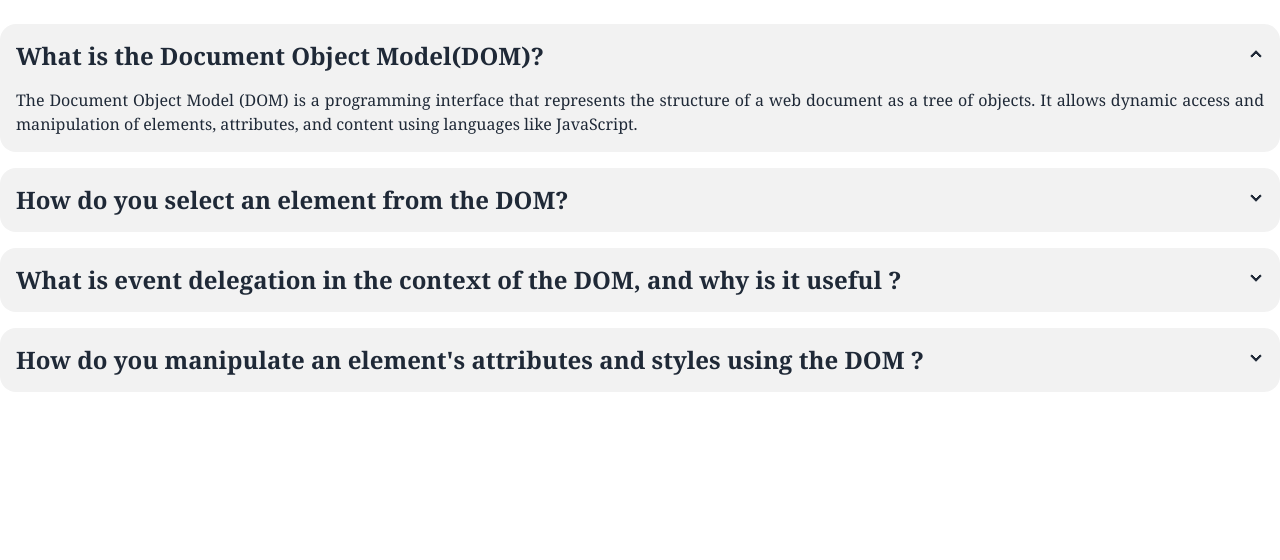
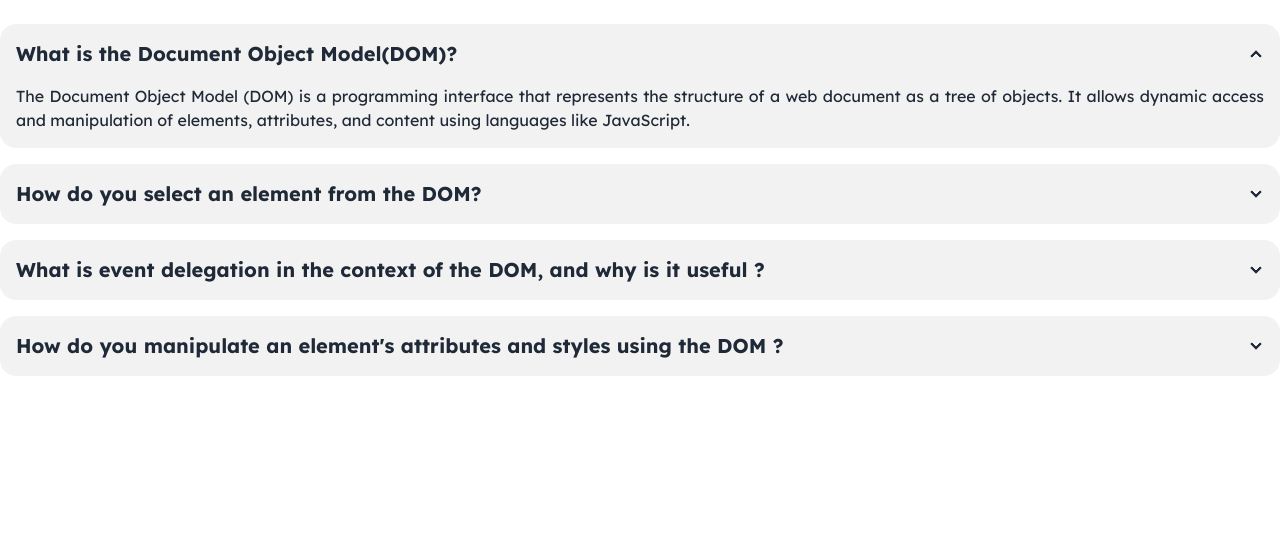
Before and after one commit to rajeshbd99/Donation_Site, a plain HTML site: page blog.html in a window 1280 px wide. Shown: the part 240-800 px from the top of the page. Drawn offline with nearby package versions, Linux system fonts and the light colour scheme.

Commit message:
change in blog and index file

```diff
--- a/blog.html
+++ b/blog.html
@@ -5,12 +5,25 @@
     <meta charset="UTF-8">
     <meta name="viewport" content="width=device-width, initial-scale=1.0">
     <title>Blog Page</title>
+    <!-- Google Font -->
+    <link rel="preconnect" href="https://fonts.googleapis.com">
+    <link rel="preconnect" href="https://fonts.gstatic.com" crossorigin>
+    <link href="https://fonts.googleapis.com/css2?family=Lexend:wght@100..900&display=swap" rel="stylesheet">
+
     <!-- DaisyUI -->
     <link href="https://cdn.jsdelivr.net/npm/daisyui@4.12.10/dist/full.min.css" rel="stylesheet" type="text/css" />
     <script src="https://cdn.tailwindcss.com"></script>
+
+    <style>
+        .lexend{
+            font-family: "Lexend", sans-serif;
+            font-optical-sizing: auto;
+            font-style: normal;
+          }
+    </style>
 </head>
 
-<body class="bg-white">
+<body class="bg-white lexend">
     <!-- Navbar -->
     <nav class="bg-red-50 shadow-lg fixed w-full h-28 z-10 top-0">
         <div class="container mx-auto p-6 flex justify-between items-center">
@@ -28,14 +41,14 @@
             </div>
         </div>
     </nav>
-    <main class="mt-40 font-serif">
+    <main class="mt-40">
         <div class="m-10 p-2 container mx-auto">
             <h1 class="text-5xl font-bold ">Important FAQ</h1>
         </div>
         <div class="container mx-auto">
             <div class=" collapse collapse-arrow bg-base-200 mb-4">
                 <input type="radio" name="my-accordion-2" checked="checked" />
-                <div class="collapse-title text-2xl font-bold">What is the Document Object Model(DOM)?</div>
+                <div class="collapse-title text-xl font-bold">What is the Document Object Model(DOM)?</div>
                 <div class="collapse-content">
                   <p class="text-justify">
                     The Document Object Model (DOM) is a programming interface that represents the structure of a web document as a tree of objects. It allows dynamic access and manipulation of elements, attributes, and content using languages like JavaScript.
@@ -44,7 +57,7 @@
               </div>
               <div class="collapse collapse-arrow bg-base-200 mb-4">
                 <input type="radio" name="my-accordion-2" />
-                <div class="collapse-title text-2xl font-bold">How do you select an element from the DOM?</div>
+                <div class="collapse-title text-xl font-bold">How do you select an element from the DOM?</div>
                 <div class="collapse-content">
                   <p class="text-justify">An element can be selected from the DOM using methods like getElementById for selecting by ID, getElementsByClassName for selecting by class, and querySelector or querySelectorAll for selecting based on CSS selectors. These methods provide flexible ways to access and manipulate specific elements in a document.
                   </p>
@@ -52,7 +65,7 @@
               </div>
               <div class="collapse collapse-arrow bg-base-200 mb-4">
                 <input type="radio" name="my-accordion-2" />
-                <div class="collapse-title text-2xl font-bold">What is event delegation in the context of the DOM, and why is it useful ?</div>
+                <div class="collapse-title text-xl font-bold">What is event delegation in the context of the DOM, and why is it useful ?</div>
                 <div class="collapse-content">
                   <p class="text-justify">
                     Event delegation is a technique where a single event listener is attached to a parent element to manage events for its child elements. It is useful because it improves performance by reducing the number of event listeners and allows dynamic handling of events on elements added later to the DOM.
@@ -61,7 +74,7 @@
               </div>
               <div class="collapse collapse-arrow bg-base-200 mb-4">
                 <input type="radio" name="my-accordion-2" />
-                <div class="collapse-title text-2xl font-bold">How do you manipulate an element's attributes and styles using the DOM ?</div>
+                <div class="collapse-title text-xl font-bold">How do you manipulate an element's attributes and styles using the DOM ?</div>
                 <div class="collapse-content">
                 <p class="text-justify">
                     To manipulate an element's attributes in the DOM, use methods like setAttribute, getAttribute, and removeAttribute. For styles, modify the style property directly, such as element.style.color = 'blue', or manage classes with classList methods like add, remove, and toggle.
```
Also changed, not shown: index.html (+19 -5 lines).
